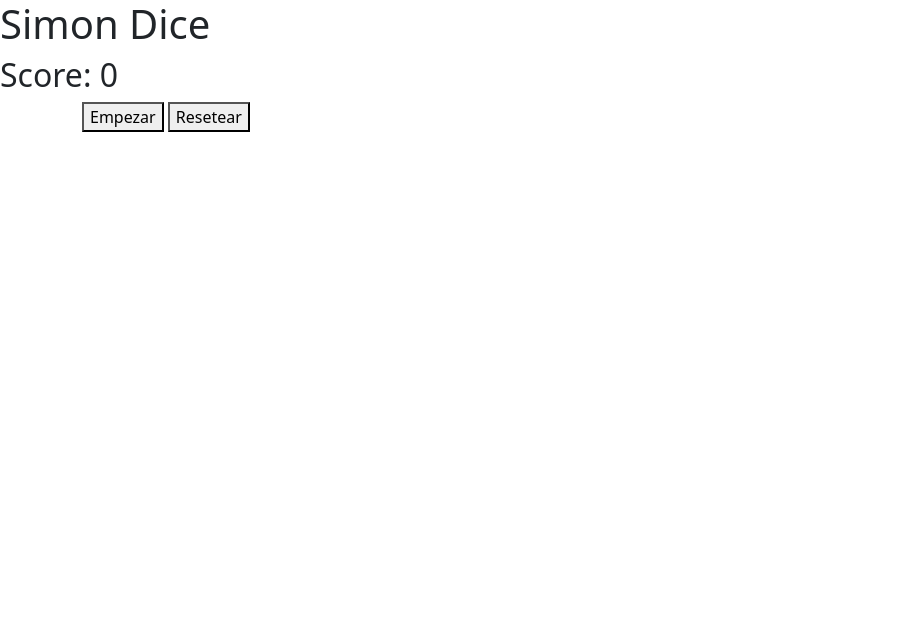
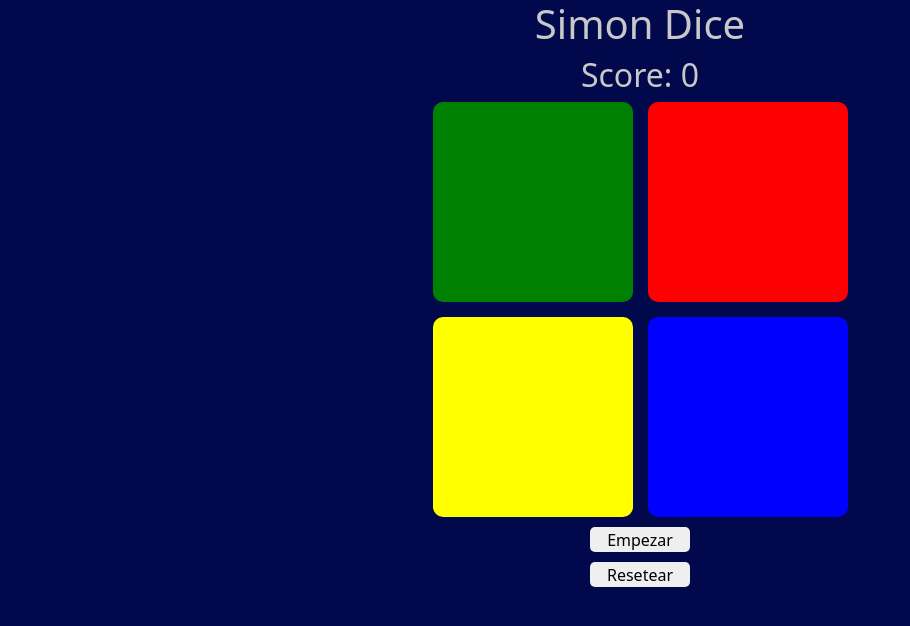
Before and after one commit to Santino-Gonzalez/clase-10, a plain HTML site: page index.html in a window 1280 px wide. Shown: the whole page, without its empty margins (0-910 px from the left). Drawn offline with nearby package versions, Linux system fonts and the light colour scheme.

Commit message:
Da estilo
Se le da estilos a la pagina.

```diff
--- a/index.css
+++ b/index.css
@@ -0,0 +1,64 @@
+*{
+    margin: 0;
+    padding: 0;
+    border: 0;
+    outline: none;
+    box-sizing: border-box;
+}
+
+body{
+    height: 100vh;
+    background-color: rgb(1, 9, 76);
+}
+
+header h1, header h2{
+    color: rgb(200, 200, 200);
+    text-align: center;
+}
+
+.container{
+    display: grid;
+    place-items: center;
+    margin: auto
+}
+
+.colores{
+    display: flex;
+    gap: 15px;
+    max-width: 415px;
+}
+
+.col{
+    border-radius: 10px;
+}
+
+#verde{
+    height: 200px;
+    width: 200px;
+    background-color: green;
+}
+
+#rojo{
+    height: 200px;
+    width: 200px;
+    background-color: red;
+}
+
+#amarillo{
+    height: 200px;
+    width: 200px;
+    background-color: yellow;
+}
+
+#azul{
+    height: 200px;
+    width: 200px;
+    background-color: blue;
+}
+
+button{
+    margin-top: 10px;
+    width: 100px;
+    height: 25px;
+    border-radius: 5px;
+}
--- a/index.html
+++ b/index.html
@@ -8,7 +8,7 @@
     <meta name='viewport' content='width=device-width, initial-scale=1'>
     <link href="https://cdn.jsdelivr.net/npm/bootstrap@5.3.3/dist/css/bootstrap.min.css" rel="stylesheet"
         integrity="sha384-QWTKZyjpPEjISv5WaRU9OFeRpok6YctnYmDr5pNlyT2bRjXh0JMhjY6hW+ALEwIH" crossorigin="anonymous">
-    <link rel='stylesheet' type='text/css' media='screen' href='main.css'>
+    <link rel='stylesheet' type='text/css' media='screen' href='index.css'>
 </head>
 
 <body>
@@ -19,14 +19,16 @@
     </header>
 
     <div class="container">
-        <div class="row row-cols-2">
+        <div class="row row-cols-2 colores">
             <div id="verde" class="col"></div>
             <div id="rojo" class="col"></div>
             <div id="amarillo" class="col"></div>
             <div id="azul" class="col"></div>
         </div>
+
         <button id="empezar">Empezar</button>
         <button id="resetear">Resetear</button>
+
     </div>
 
     <script src='main.js'></script>
```
